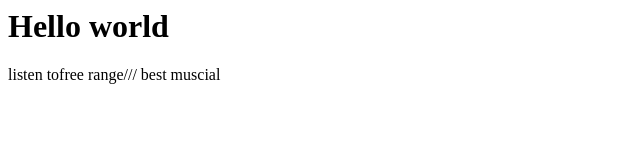
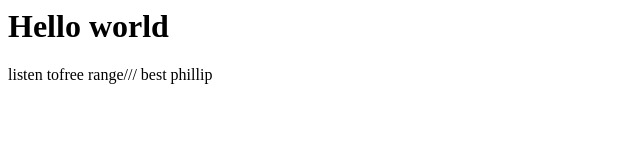
Before and after one commit to caview/khjcompany.com, a plain HTML site: page index1.html in a window 1280 px wide. Shown: the full height of the page, 0-640 px from the left. Drawn offline with Linux system fonts and the light colour scheme.

Commit message:
Update index1.html

```diff
--- a/index1.html
+++ b/index1.html
@@ -2,6 +2,6 @@
 <body>
  <h1>Hello world</h1>
 
-listen tofree range/// best muscial
+listen tofree range/// best phillip
 </body>
 </html>
```
